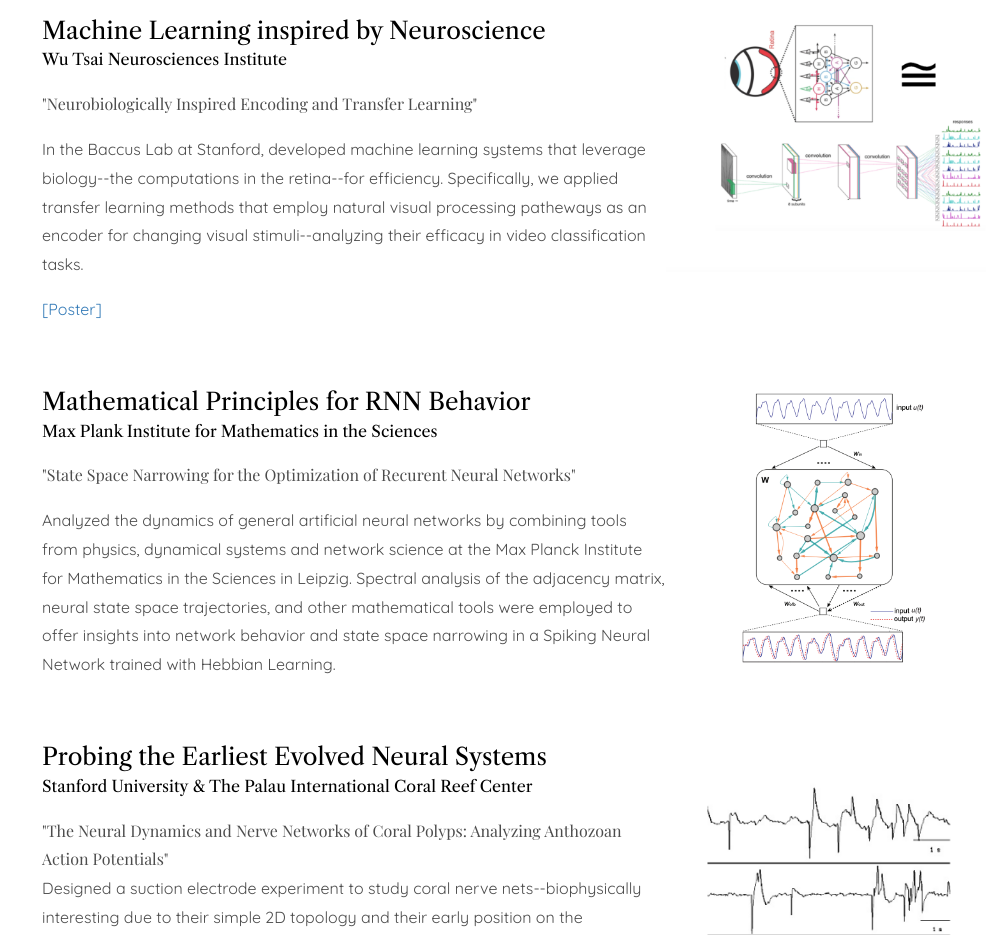
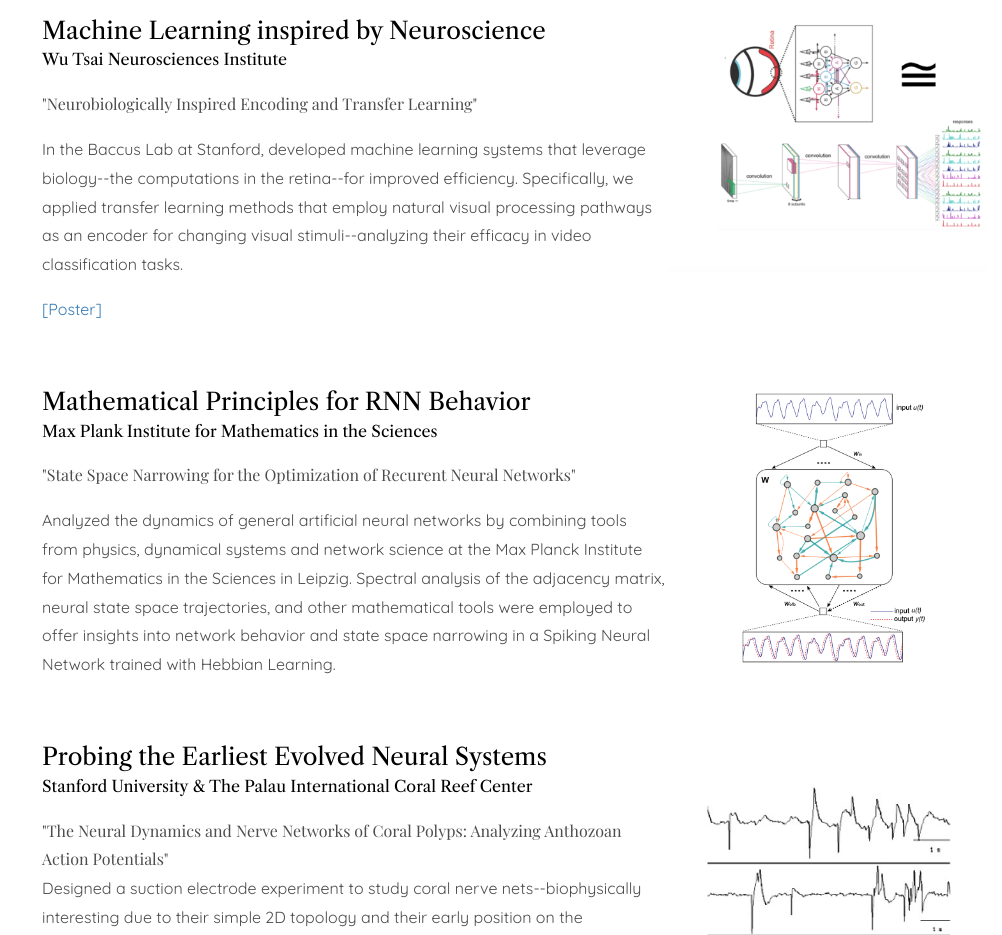
Before and after one commit to gsivulka/gsivulka.github.io, a plain HTML site: page index.html in a window 1280 px wide. Shown: the part 2540-3475 px from the top of the page, without its empty margins (278-1280 px from the left). Drawn offline with nearby package versions, Linux system fonts and the light colour scheme; a web font is replaced by a local one.

Commit message:
Grammer updates

```diff
--- a/index.html
+++ b/index.html
@@ -324,7 +324,7 @@
             <div class="subheading mb-3"> Wu Tsai Neurosciences Institute </div>
               <span class="serif">"Neurobiologically Inspired Encoding and Transfer Learning"</span>
               <p><a href=""></a> </p>
-              <p>  In the Baccus Lab at Stanford, developed machine learning systems that leverage biology--the computations in the retina--for efficiency.  Specifically, we applied transfer learning methods that employ natural visual processing patheways as an encoder for changing visual stimuli--analyzing their efficacy in video classification tasks.
+              <p>  In the Baccus Lab at Stanford, developed machine learning systems that leverage biology--the computations in the retina--for improved efficiency.  Specifically, we applied transfer learning methods that employ natural visual processing pathways as an encoder for changing visual stimuli--analyzing their efficacy in video classification tasks.
               </p>
               <p><a href="/projects/SatchGeo.pdf">[Poster]</a></p>
           </div>
```
